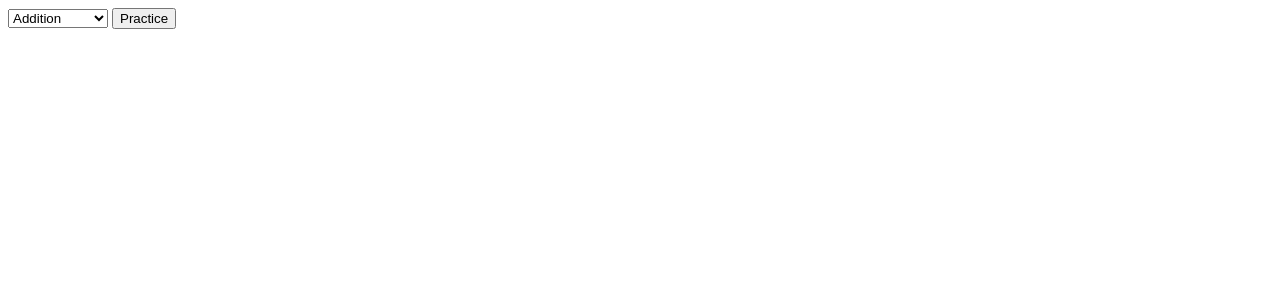
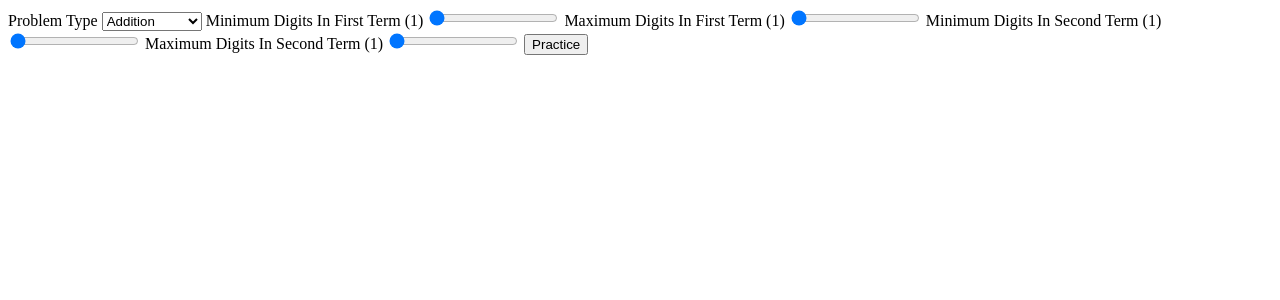
Before and after one commit to matthewnoel/arithmetic-practice, a Svelte app: page / in a window 1280 px wide. Shown: the top 300 px of the page. Built offline with nearby package versions, Linux system fonts and the light colour scheme; the HTML template or start-up script is replaced by a standard one.

Commit message:
Added min/max selectors

```diff
--- a/src/components/Selector.svelte
+++ b/src/components/Selector.svelte
@@ -15,15 +15,115 @@
 		{ id: 4, text: "Division" },
 	];
 	let selected;
+	let first_min_value = 1;
+	let first_min_min = 1;
+	let first_min_max = 6;
+	let first_max_value = 1;
+	let first_max_min = 1;
+	let first_max_max = 6;
+	let second_min_value = 1;
+	let second_min_min = 1;
+	let second_min_max = 6;
+	let second_max_value = 1;
+	let second_max_min = 1;
+	let second_max_max = 6;
+
+	const handleFirstMinChange = (event) => {
+		const new_value = event.target.valueAsNumber;
+		if (new_value > first_max_min && new_value > first_max_value) {
+			first_max_value = new_value;
+		}
+		first_max_min = new_value;
+	};
+	const handleFirstMaxChange = (event) => {
+		const new_value = event.target.valueAsNumber;
+		if (new_value < first_min_max && new_value < first_min_value) {
+			first_min_value = new_value;
+		}
+		first_min_max = new_value;
+	};
+	const handleSecondMinChange = (event) => {
+		const new_value = event.target.valueAsNumber;
+		if (new_value > second_max_min && new_value > second_max_value) {
+			second_max_value = new_value;
+		}
+		second_max_min = new_value;
+	};
+	const handleSecondMaxChange = (event) => {
+		const new_value = event.target.valueAsNumber;
+		if (new_value < second_min_max && new_value < second_min_value) {
+			second_min_value = new_value;
+		}
+		second_min_max = new_value;
+	};
 </script>
 
 <form on:submit|preventDefault={handleFormSubmission}>
-	<select bind:value={selected}>
+	<label for="type">Problem Type</label>
+	<select name="type" id="type" bind:value={selected}>
 		{#each options as option}
 			<option value={option}>
 				{option.text}
 			</option>
 		{/each}
 	</select>
+	{#if selected?.id === 1}
+		<label for="first-min"
+			>Minimum Digits In First Term ({first_min_value})</label
+		>
+		<input
+			type="range"
+			name="first-min"
+			id="first-min"
+			min={first_min_min}
+			max={first_min_max}
+			step="1"
+			bind:value={first_min_value}
+			on:change={handleFirstMinChange}
+			disabled={first_min_min === first_min_max}
+		/>
+		<label for="first-max"
+			>Maximum Digits In First Term ({first_max_value})</label
+		>
+		<input
+			type="range"
+			name="first-max"
+			id="first-max"
+			min={first_max_min}
+			max={first_max_max}
+			step="1"
+			bind:value={first_max_value}
+			on:change={handleFirstMaxChange}
+			disabled={first_max_min === first_max_max}
+		/>
+		<label for="second-min"
+			>Minimum Digits In Second Term ({second_min_value})</label
+		>
+		<input
+			type="range"
+			name="second-min"
+			id="second-min"
+			min={second_min_min}
+			max={second_min_max}
+			step="1"
+			bind:value={second_min_value}
+			on:change={handleSecondMinChange}
+			disabled={second_min_min === second_min_max}
+		/>
+		<label for="second-max"
+			>Maximum Digits In Second Term ({second_max_value})</label
+		>
+		<input
+			type="range"
+			name="second-max"
+			id="second-max"
+			min={second_max_min}
+			max={second_max_max}
+			step="1"
+			bind:value={second_max_value}
+			on:change={handleSecondMaxChange}
+			disabled={second_max_min === second_max_max}
+		/>
+	{/if}
 	<button disabled={!selected} type="submit">Practice</button>
 </form>
```
